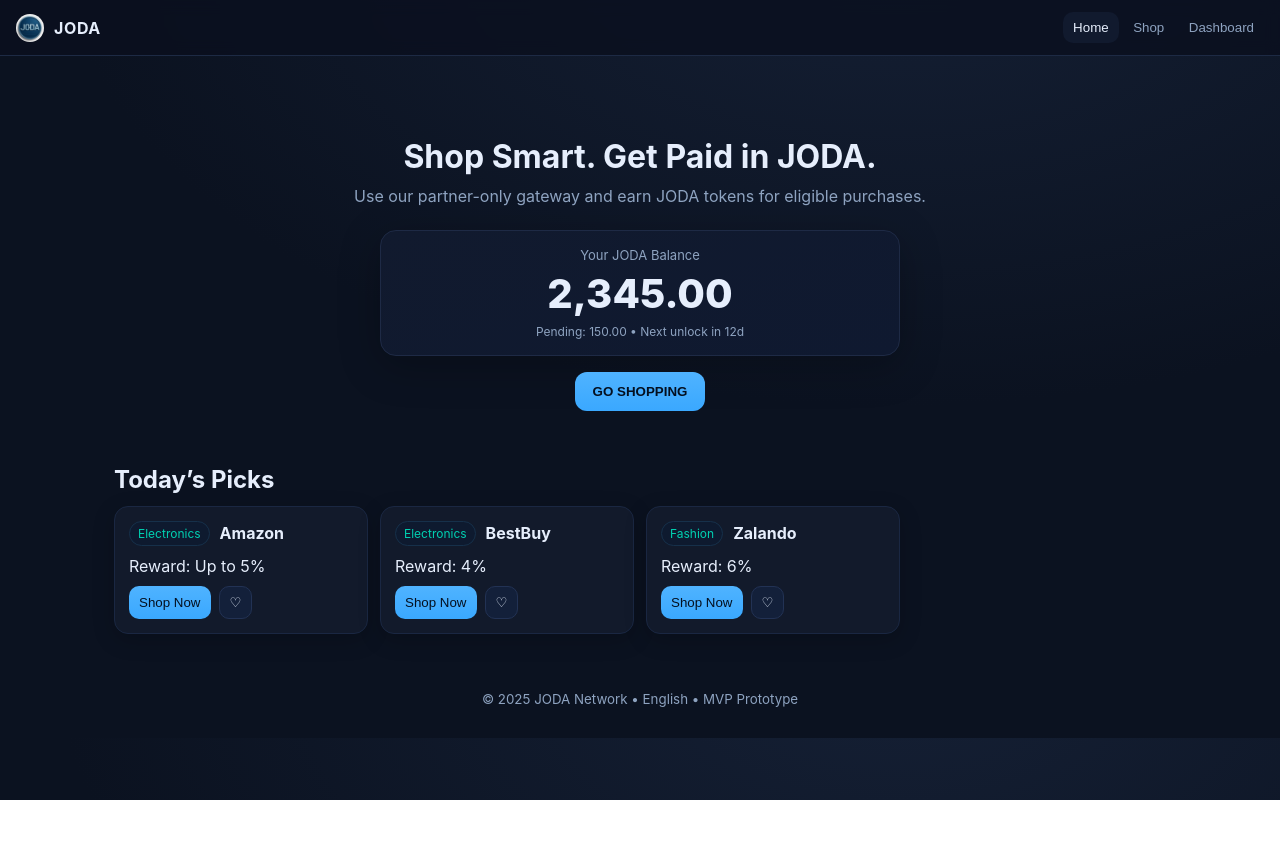
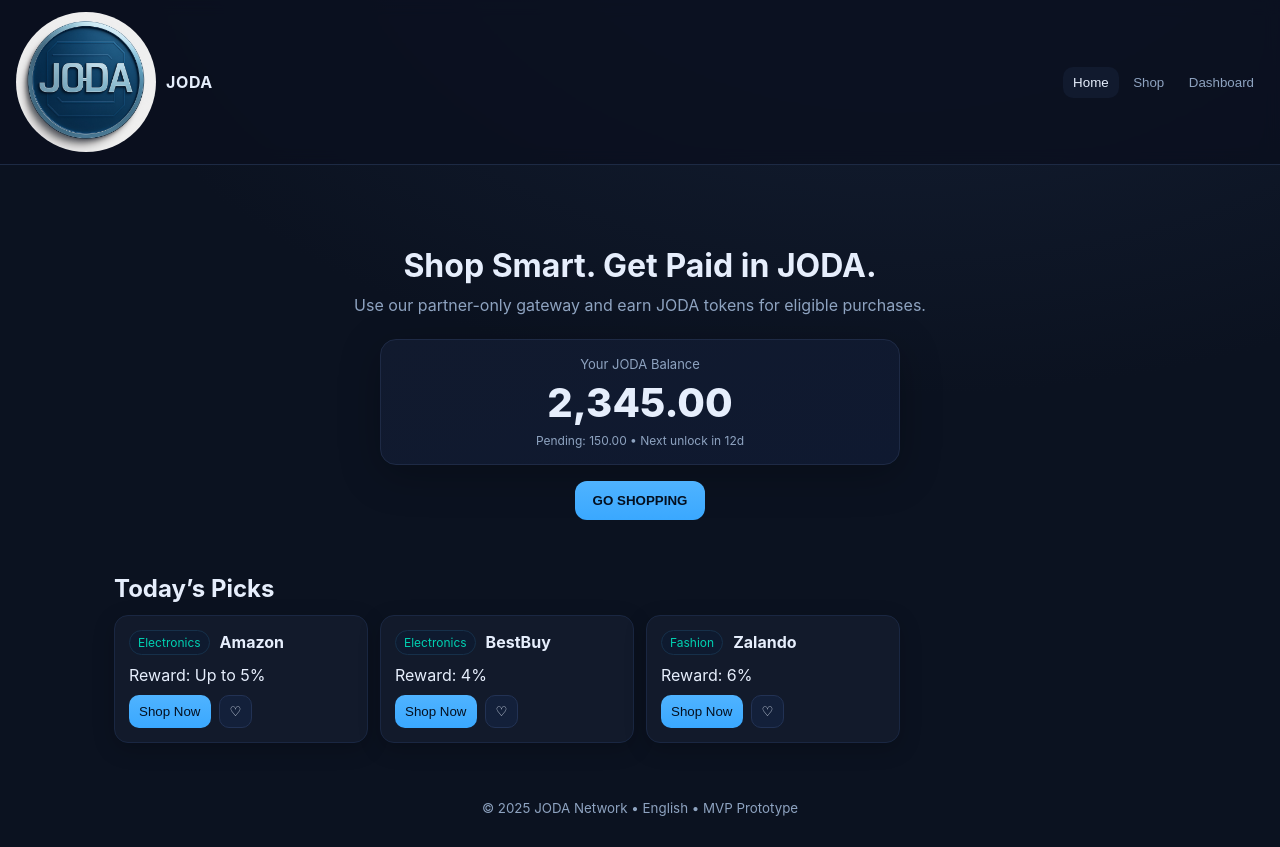
Before and after one commit to JODALine-JODA/joda-mvp-platform, a website: page index.html in a window 1280 px wide. Before the commit the page ends 800 px from the top, so only its background shows below. Drawn offline with Linux system fonts and the light colour scheme.

Commit message:
Update styles.css
This code was added for changed logo

```diff
--- a/styles.css
+++ b/styles.css
@@ -56,3 +56,16 @@
 .withdraw input { width: 360px; max-width: 100%; background: #0f1930; border: 1px solid #1f2d4c; color: var(--text); border-radius: 10px; padding: 10px; }
 .note { color: var(--muted); font-size: 12px; margin-top: 8px; }
 .footer { padding: 30px 16px; text-align: center; color: var(--muted); }
+/* --- JODA logo sizing --- */
+.logo {
+  width: 120px;         /* tweak as you like */
+  height: auto;
+  display: block;
+}
+
+/* Optional: slightly larger on wide screens */
+@media (min-width: 768px) {
+  .logo {
+    width: 140px;
+  }
+}
```
